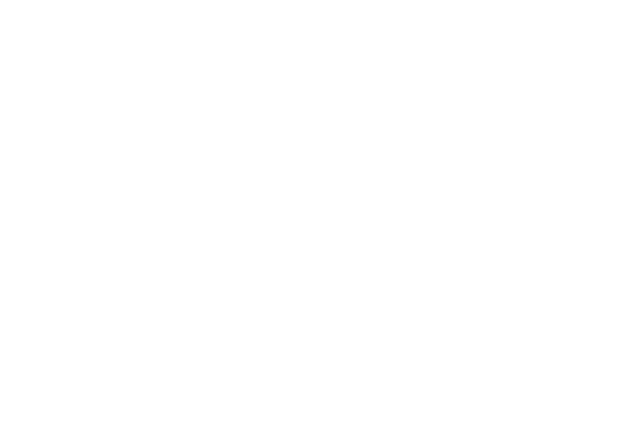
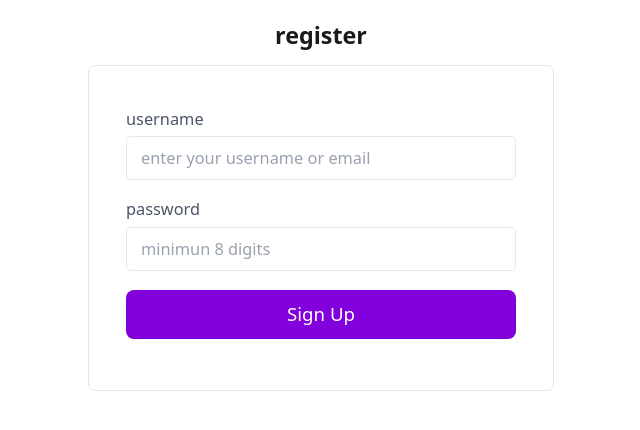
Before and after one commit to weily10/finance-app, a Vue app: page /register in a window 1280 px wide. Before the commit this address had no page. Shown: the top 430 px of the page, without its empty margins (319-959 px from the left). Built offline with nearby package versions, Linux system fonts and the light colour scheme.

Commit message:
add register

```diff
--- /dev/null
+++ b/src/pages/Register.vue
@@ -0,0 +1,49 @@
+<script setup lang="ts">
+import { ref, reactive } from "vue";
+import Button from "../components/buttons/Button.vue";
+import Input from "../components/inputs/Input.vue";
+import axios from "axios";
+
+const credentials = reactive({
+  email: "",
+  password: "",
+});
+const error = ref("");
+
+async function register() {
+  console.log("adsasd", credentials);
+
+  const baseUrl = import.meta.env.VITE_API_BASE_URL;
+  const url = `${baseUrl}/api/register`;
+  axios.post(url, credentials).then((res) => {
+    console.log(res);
+  });
+}
+</script>
+
+<template>
+  <h1 class="text-center font-bold text-xl">register</h1>
+  <div class="flex justify-center">
+    <div class="p-8 border border-gray-200 mt-3 rounded-md md:w-100">
+      <form @submit.prevent="register">
+        <Input
+          label="username"
+          v-model:model="credentials.email"
+          :placeholder="'enter your username or email'"
+        ></Input>
+        <Input
+          type="password"
+          label="password"
+          v-model:model="credentials.password"
+          class="mt-3"
+          :placeholder="'minimun 8 digits'"
+        ></Input>
+        <div class="mt-4">
+          <Button label="Sign Up" :type="'submit'"></Button>
+          <p v-show="error">{{ error }}</p>
+        </div>
+      </form>
+      <p class="mt-3 text-sm text-gray-400"></p>
+    </div>
+  </div>
+</template>
--- a/src/router/index.ts
+++ b/src/router/index.ts
@@ -1,6 +1,7 @@
 import { createRouter, createWebHistory } from 'vue-router'
 import Home from '../pages/Home.vue'
 import Login from '../pages/Login.vue'
+import Register from '../pages/Register.vue'
 
 
 
@@ -14,6 +15,11 @@
         path:"/login",
         name: "Login",
         component: Login,
+    },
+    {
+        path:"/register",
+        name: "Register",
+        component: Register,
     }
 
 
```
